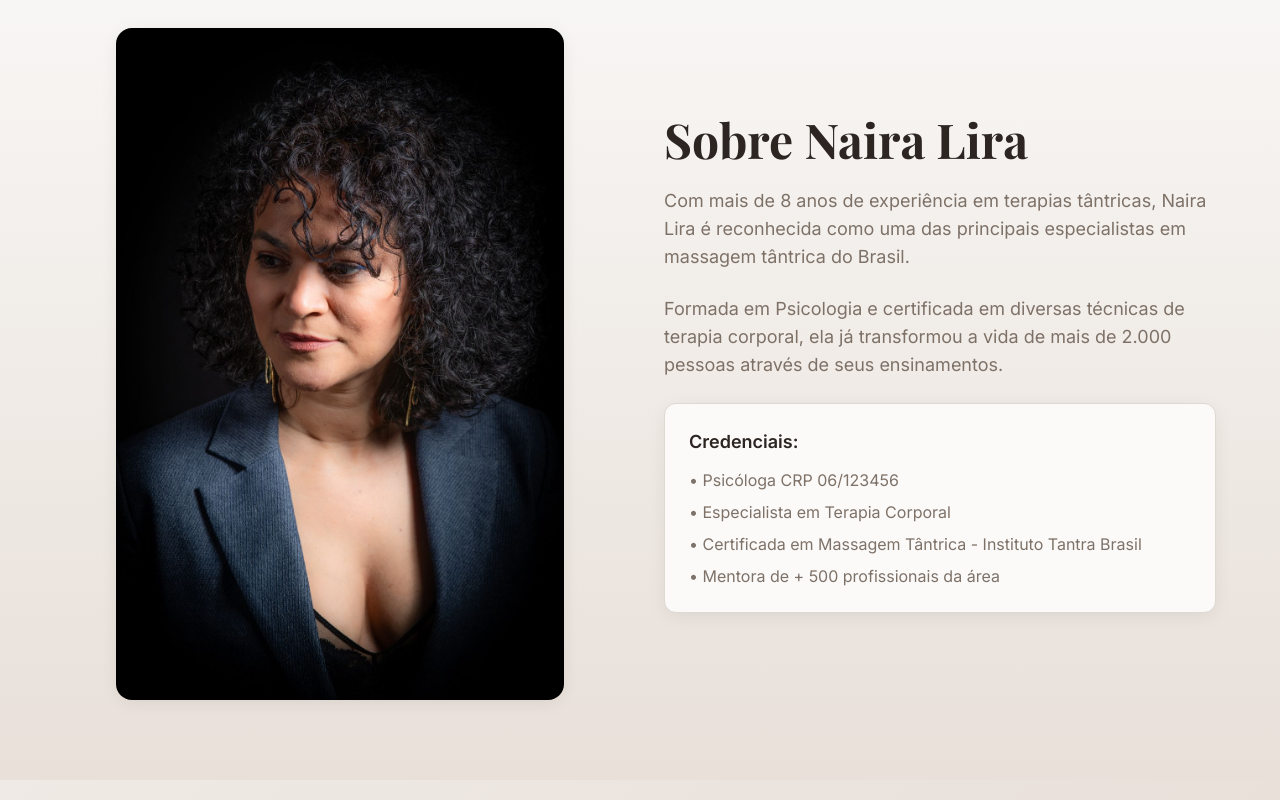
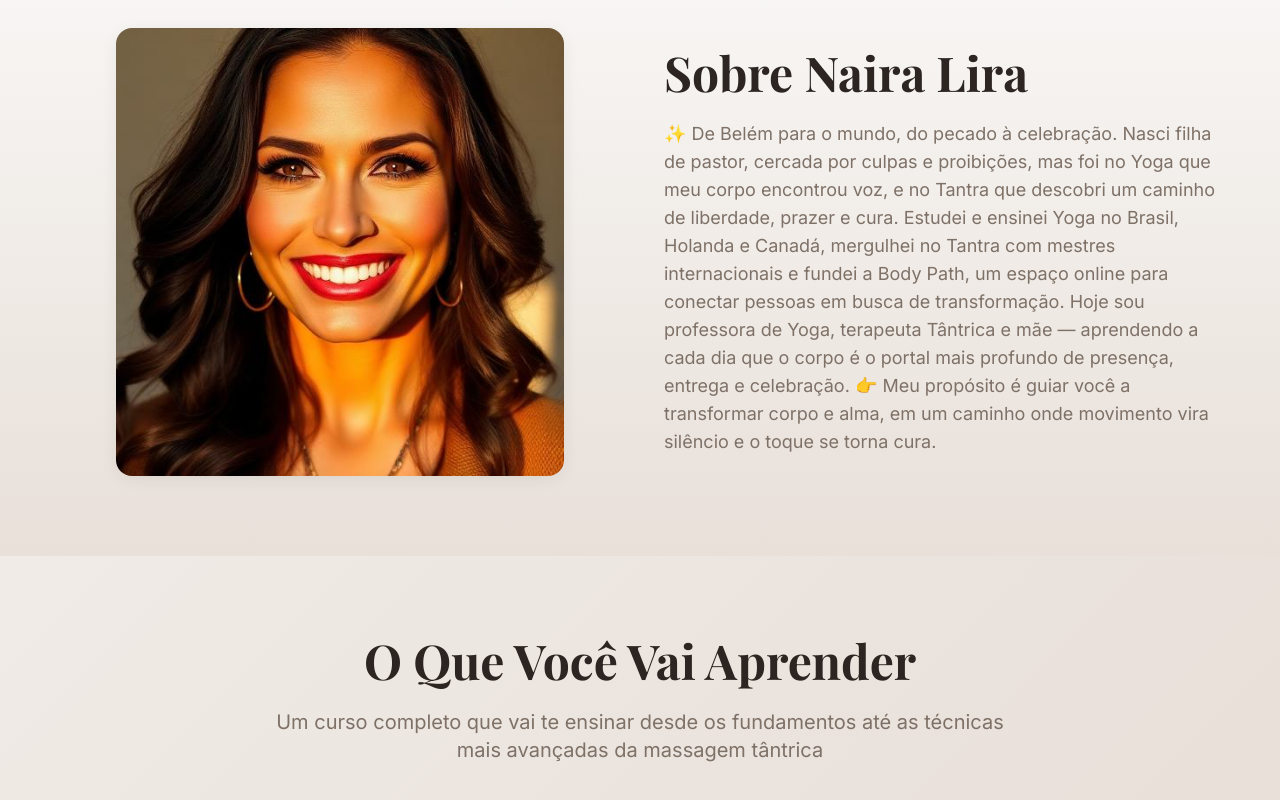
Before and after one commit to ronaldoarch/toque-sinta-captura, a React (Vite) app: page / in a window 1280 px wide. Shown: the part 1020-1820 px from the top of the page. Built offline with nearby package versions, Linux system fonts and the light colour scheme.

Commit message:
Visual edit in Lovable
Edited UI in Lovable

```diff
--- a/src/components/ExpertSection.tsx
+++ b/src/components/ExpertSection.tsx
@@ -1,16 +1,10 @@
-import nairaImage from "/lovable-uploads/41f7ee99-5c0f-43fa-b8f9-2ba661374cb5.png";
-
+import nairaImage from "@/assets/naira-lira-expert.jpg";
 const ExpertSection = () => {
-  return (
-    <section className="py-20 px-4 bg-gradient-earth">
+  return <section className="py-20 px-4 bg-gradient-earth">
       <div className="max-w-6xl mx-auto">
         <div className="grid md:grid-cols-2 gap-12 items-center">
           <div className="animate-slide-up">
-            <img
-              src={nairaImage}
-              alt="Naira Lira - Expert em Massagem Tântrica"
-              className="w-full max-w-md mx-auto rounded-2xl shadow-soft"
-            />
+            <img src={nairaImage} alt="Naira Lira - Expert em Massagem Tântrica" className="w-full max-w-md mx-auto rounded-2xl shadow-soft" />
           </div>
 
           <div className="animate-fade-in">
@@ -19,33 +13,20 @@ const ExpertSection = () => {
             </h2>
 
             <div className="space-y-6 text-lg text-muted-foreground">
-              <p>
-                Com mais de 8 anos de experiência em terapias tântricas, Naira Lira é
-                reconhecida como uma das principais especialistas em massagem tântrica
-                do Brasil.
-              </p>
 
-              <p>
-                Formada em Psicologia e certificada em diversas técnicas de terapia
-                corporal, ela já transformou a vida de mais de 2.000 pessoas através
-                de seus ensinamentos.
-              </p>
 
-              <div className="bg-card p-6 rounded-xl shadow-soft border border-border">
-                <h3 className="font-semibold text-foreground mb-3">Credenciais:</h3>
-                <ul className="space-y-2 text-base">
-                  <li>• Psicóloga CRP 06/123456</li>
-                  <li>• Especialista em Terapia Corporal</li>
-                  <li>• Certificada em Massagem Tântrica - Instituto Tantra Brasil</li>
-                  <li>• Mentora de + 500 profissionais da área</li>
-                </ul>
-              </div>
+              <p>✨ De Belém para o mundo, do pecado à celebração.
+Nasci filha de pastor, cercada por culpas e proibições, mas foi no Yoga que meu corpo encontrou voz, e no Tantra que descobri um caminho de liberdade, prazer e cura.
+Estudei e ensinei Yoga no Brasil, Holanda e Canadá, mergulhei no Tantra com mestres internacionais e fundei a Body Path, um espaço online para conectar pessoas em busca de transformação.
+Hoje sou professora de Yoga, terapeuta Tântrica e mãe — aprendendo a cada dia que o corpo é o portal mais profundo de presença, entrega e celebração.
+
+👉 Meu propósito é guiar você a transformar corpo e alma, em um caminho onde movimento vira silêncio e o toque se torna cura.</p>
+
+
             </div>
           </div>
         </div>
       </div>
-    </section>
-  );
+    </section>;
 };
-
 export default ExpertSection;
```
